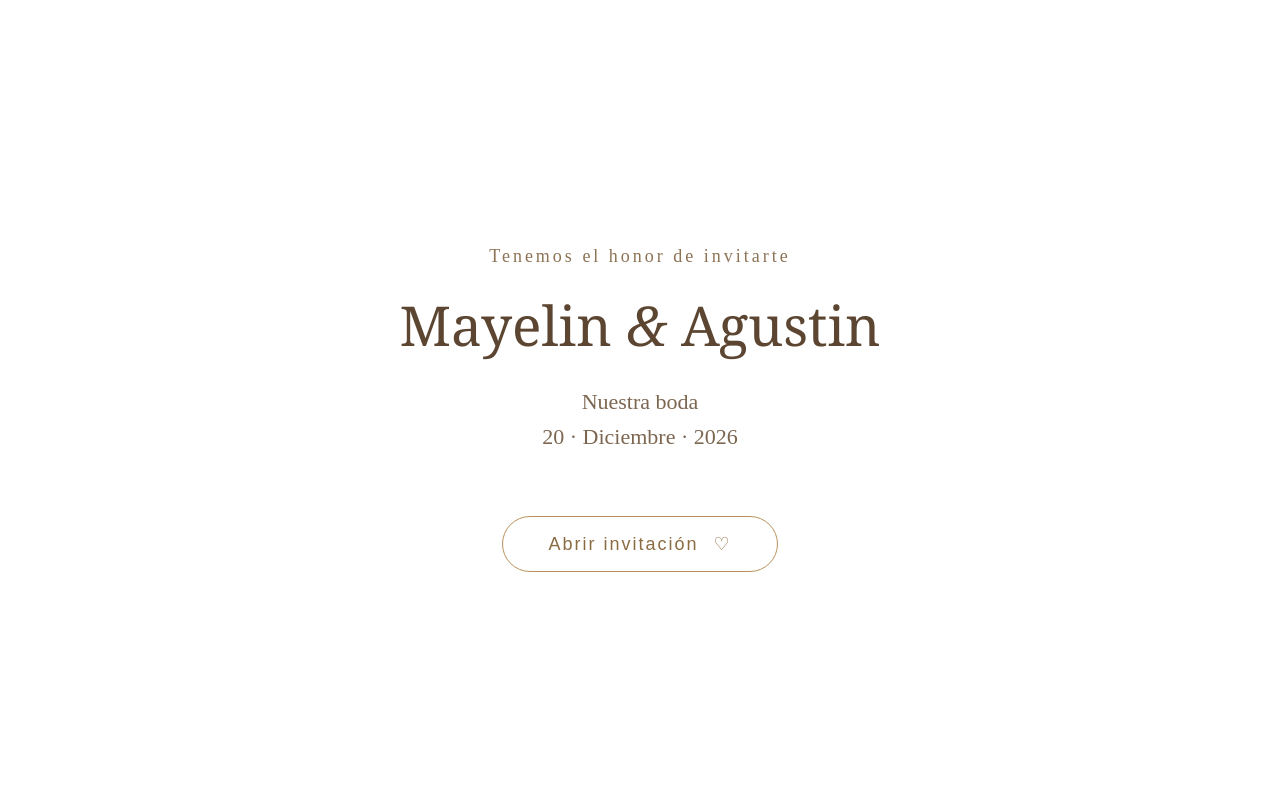
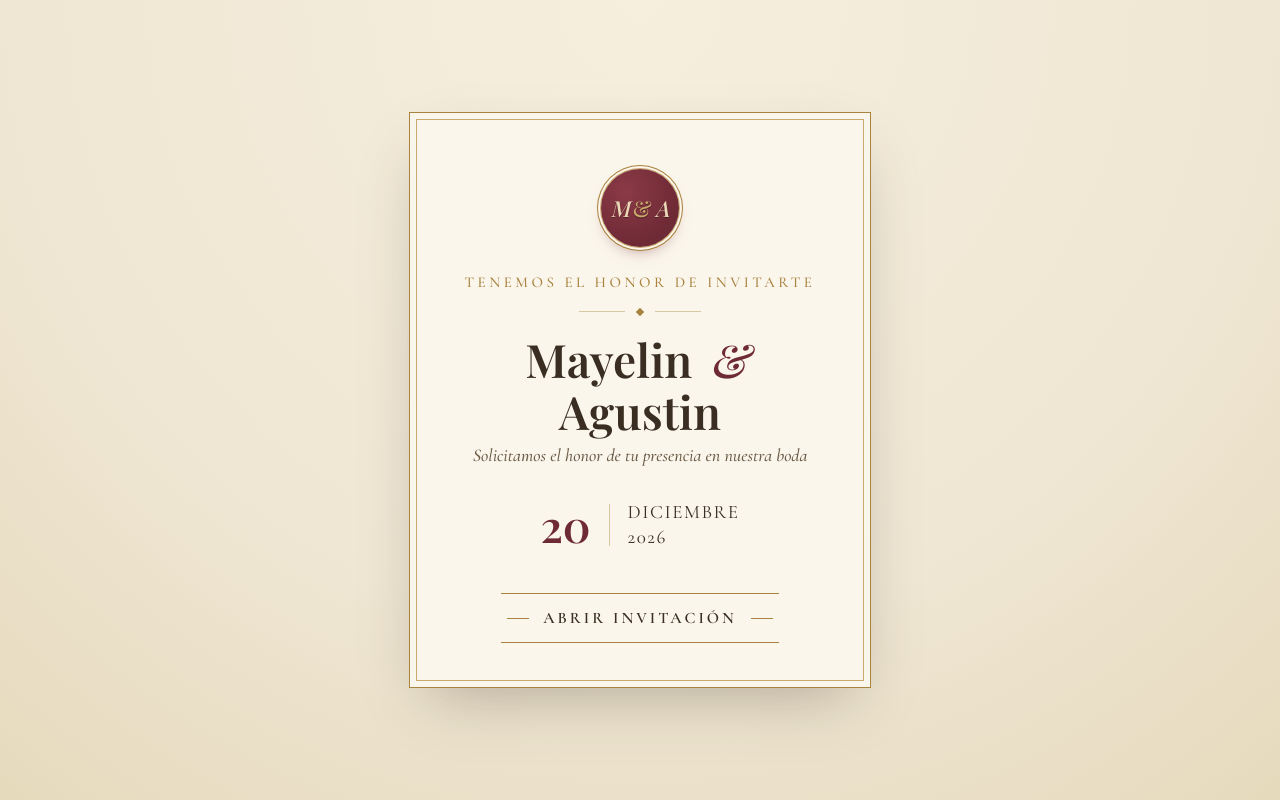
Before and after one commit to Obed-Is/boda-prueba, a plain HTML site: page index.html in a window 1280 px wide. Drawn offline with nearby package versions, Linux system fonts and the light colour scheme; a web font is replaced by a local one.

Commit message:
asdasdasdadasdadad

```diff
--- a/index.html
+++ b/index.html
@@ -1,8 +1,13 @@
 <!DOCTYPE html>
-<html>
+<html lang="es">
 
 <head>
+    <meta charset="UTF-8">
     <title>Invitación de boda</title>
+
+    <link rel="preconnect" href="https://fonts.googleapis.com">
+    <link rel="preconnect" href="https://fonts.gstatic.com" crossorigin>
+    <link href="https://fonts.googleapis.com/css2?family=Cormorant+Garamond:ital,wght@0,400;0,500;0,600;1,500&family=Playfair+Display:ital,wght@0,500;0,600;1,500;1,600&display=swap" rel="stylesheet">
 
     <style>
         html,
@@ -13,16 +18,34 @@
             width: 100%;
         }
 
+        /* ======================================================
+           PORTADA — diseño tipo "carta formal"
+           ====================================================== */
+
+        :root {
+            --tinta: #3a2e22;
+            --papel: #fbf6ec;
+            --papel-exterior: #efe6d3;
+            --oro: #a9823e;
+            --oro-claro: #c9aa6c;
+            --vino: #6e2a35;
+            --vino-claro: #8a3a46;
+            --linea: #d9c9a3;
+        }
+
         #inicio {
             position: fixed;
             inset: 0;
-            background: white;
+            z-index: 999;
 
             display: flex;
             justify-content: center;
             align-items: center;
+            padding: 24px;
+            box-sizing: border-box;
 
-            z-index: 999;
+            background:
+                radial-gradient(circle at 50% 0%, #f6efdd 0%, var(--papel-exterior) 62%, #e6dabd 100%);
 
             opacity: 1;
             transition:
@@ -30,91 +53,186 @@
                 filter 1.5s ease;
         }
 
-
         #inicio.ocultar {
-
             opacity: 0;
-
             filter: blur(15px);
-
             pointer-events: none;
-
         }
 
         .portada {
+            position: relative;
+            width: 100%;
+            max-width: 460px;
+            box-sizing: border-box;
+            padding: 56px 42px 44px;
             text-align: center;
-            animation: aparecer 2s ease;
+
+            background: var(--papel);
+            box-shadow:
+                0 0 0 1px var(--oro),
+                inset 0 0 0 6px var(--papel),
+                inset 0 0 0 7px var(--oro-claro),
+                0 25px 60px -20px rgba(58, 46, 34, 0.35);
         }
 
+        /* sello / monograma — elemento distintivo de la pieza */
+        .sello {
+            width: 78px;
+            height: 78px;
+            margin: 0 auto 26px;
+            border-radius: 50%;
+
+            display: flex;
+            align-items: center;
+            justify-content: center;
+
+            background: radial-gradient(circle at 32% 28%, var(--vino-claro), var(--vino) 70%);
+            box-shadow:
+                0 0 0 1px var(--oro-claro),
+                0 0 0 3px var(--papel),
+                0 0 0 4px var(--oro),
+                0 8px 16px -6px rgba(110, 42, 53, 0.55);
+
+            font-family: "Playfair Display", serif;
+            font-style: italic;
+            font-size: 22px;
+            letter-spacing: 1px;
+            color: #ecd9b8;
+            text-shadow: 0 1px 1px rgba(0, 0, 0, 0.35);
+        }
 
         .texto-pequeno {
-            font-size: 18px;
-            letter-spacing: 3px;
-            color: #8d7355;
+            font-family: "Cormorant Garamond", serif;
+            font-size: 15px;
+            font-weight: 500;
+            letter-spacing: 3.5px;
+            text-transform: uppercase;
+            color: var(--oro);
+            margin: 0;
         }
 
+        .divisor {
+            display: flex;
+            align-items: center;
+            justify-content: center;
+            gap: 12px;
+            margin: 18px 0;
+        }
+
+        .divisor::before,
+        .divisor::after {
+            content: "";
+            height: 1px;
+            width: 46px;
+            background: var(--linea);
+        }
+
+        .divisor span {
+            width: 6px;
+            height: 6px;
+            transform: rotate(45deg);
+            background: var(--oro);
+            display: inline-block;
+        }
 
         h1 {
-            font-family: "Georgia", serif;
-            font-size: 55px;
-            font-weight: normal;
-            color: #5c4632;
-            margin: 20px 0;
+            font-family: "Playfair Display", serif;
+            font-size: 46px;
+            font-weight: 600;
+            color: var(--tinta);
+            margin: 0 0 6px;
+            line-height: 1.15;
         }
-
 
         h1 span {
             font-style: italic;
+            font-weight: 500;
+            color: var(--vino);
+            padding: 0 6px;
         }
 
+        .subtitulo {
+            font-family: "Cormorant Garamond", serif;
+            font-style: italic;
+            font-size: 18px;
+            color: #6b5c47;
+            margin: 0 0 30px;
+        }
 
         .fecha {
-            font-size: 22px;
-            color: #7c6650;
-            line-height: 1.6;
+            display: flex;
+            align-items: center;
+            justify-content: center;
+            gap: 18px;
+            margin: 0 0 40px;
+            font-family: "Cormorant Garamond", serif;
+            color: var(--tinta);
+            line-height: 1.3;
         }
 
+        .fecha .dia {
+            font-family: "Playfair Display", serif;
+            font-size: 44px;
+            font-weight: 600;
+            color: var(--vino);
+        }
+
+        .fecha .separador {
+            width: 1px;
+            height: 42px;
+            background: var(--linea);
+        }
+
+        .fecha .mes-anio {
+            text-align: left;
+            font-size: 19px;
+            letter-spacing: 1.5px;
+            text-transform: uppercase;
+        }
 
         #abrir {
+            display: inline-flex;
+            align-items: center;
+            gap: 14px;
 
-            margin-top: 40px;
-
-            padding: 16px 45px;
-
-            border-radius: 50px;
-
-            border: 1px solid #b8905a;
-
+            padding: 14px 6px;
+            border: none;
+            border-top: 1px solid var(--oro);
+            border-bottom: 1px solid var(--oro);
             background: transparent;
 
-            color: #8b6b42;
-
-            font-size: 18px;
-
-            letter-spacing: 2px;
+            font-family: "Cormorant Garamond", serif;
+            font-size: 16px;
+            font-weight: 600;
+            letter-spacing: 3px;
+            text-transform: uppercase;
+            color: var(--tinta);
 
             cursor: pointer;
-
-            transition: .4s;
-
+            transition: color .4s ease, letter-spacing .4s ease;
         }
 
+        #abrir .linea {
+            width: 22px;
+            height: 1px;
+            background: var(--oro);
+            transition: width .4s ease, background .4s ease;
+        }
 
         #abrir:hover {
-
-            background: #b8905a;
-
-            color: white;
-
+            color: var(--vino);
+            letter-spacing: 3.5px;
         }
 
-
-        #abrir span {
-
-            margin-left: 8px;
-
+        #abrir:hover .linea {
+            width: 34px;
+            background: var(--vino);
         }
 
+        #abrir:focus-visible {
+            outline: 2px solid var(--vino);
+            outline-offset: 4px;
+        }
 
         @keyframes aparecer {
 
@@ -129,6 +247,32 @@
             }
 
         }
+
+        @media (max-width: 480px) {
+            .portada {
+                padding: 44px 26px 34px;
+            }
+
+            h1 {
+                font-size: 36px;
+            }
+
+            .fecha .dia {
+                font-size: 36px;
+            }
+        }
+
+        @media (prefers-reduced-motion: reduce) {
+
+            .portada,
+            #inicio,
+            #inicio.ocultar {
+                animation: none !important;
+                transition: none !important;
+            }
+        }
+
+        /* ====================================================== */
 
         #pdf-container {
             width: 100%;
@@ -268,24 +412,32 @@
 
         <div class="portada">
 
+            <div class="sello">M<span style="font-style:normal;color:#c9aa6c;margin:0 2px;">&</span>A</div>
+
             <p class="texto-pequeno">
                 Tenemos el honor de invitarte
             </p>
+
+            <div class="divisor"><span></span></div>
 
             <h1>
                 Mayelin <span>&</span> Agustin
             </h1>
 
-            <p class="fecha">
-                Nuestra boda
-                <br>
-                20 · Diciembre · 2026
+            <p class="subtitulo">
+                Solicitamos el honor de tu presencia en nuestra boda
             </p>
 
+            <div class="fecha">
+                <span class="dia">20</span>
+                <span class="separador"></span>
+                <span class="mes-anio">Diciembre<br>2026</span>
+            </div>
 
             <button id="abrir">
+                <span class="linea"></span>
                 Abrir invitación
-                <span>♡</span>
+                <span class="linea"></span>
             </button>
 
         </div>
@@ -319,6 +471,7 @@
     <script>
 
         const boton = document.getElementById("abrir");
+
 
         const musica = document.getElementById("musica");
 
```
